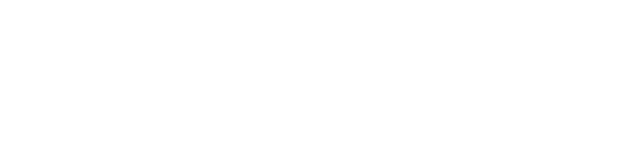
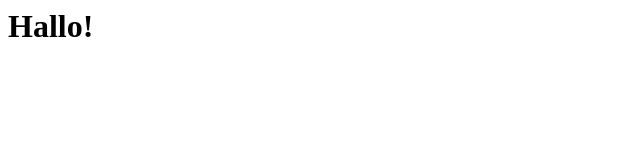
Before and after one commit to DeztheDev2024/new-repo, a plain HTML site: page index.html in a window 1280 px wide. Shown: the whole page, without its empty margins (0-640 px from the left). Drawn offline with Linux system fonts and the light colour scheme.

Commit message:
add markup

```diff
--- a/index.html
+++ b/index.html
@@ -1 +1,5 @@
-<html></html>
+<html>
+  <head>
+    <h1>Hallo!</h1>
+  </head>
+</html>
```
Also changed, not shown: 1 other file.
